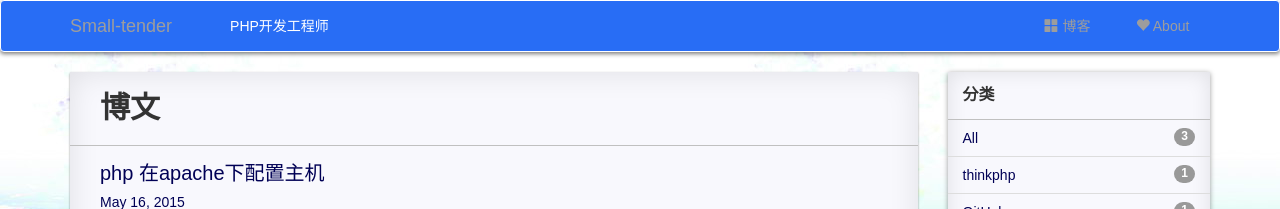
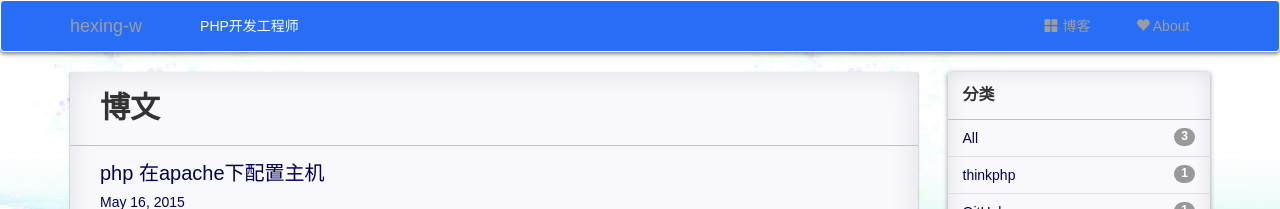
Before and after one commit to hexing-w/hexing-w.github.io, a Jekyll site: the page built from index.html, in a window 1280 px wide. Shown: the top 209 px of the page. Built offline with Jekyll 4.4.1, drawn with Linux system fonts in a browser that asks for light colours; nearby versions of some CDN libraries; comment, search, counter and statistics services are not loaded; a style sheet for code colours, icons or effects is not loaded.

Commit message:
Update _config.yml

```diff
--- a/_config.yml
+++ b/_config.yml
@@ -1,5 +1,5 @@
 # Site settings
-title: Small-tender
+title: hexing-w
 email: hx1074216264@126.com
 description: 小星的博客
 # > # this means to ignore newlines until "baseurl:"
@@ -10,7 +10,7 @@ description: 小星的博客
 # baseurl: "" # the subpath of your site, e.g. /blog/
 # url: "http://yourdomain.com" # the base hostname & protocol for your site
 # twitter_username: jekyllrb
-github_username:  Small-tender
+github_username:  hexing-w
 permalink: /:year/:month/:day/:title/
 
 # Build settings
```
